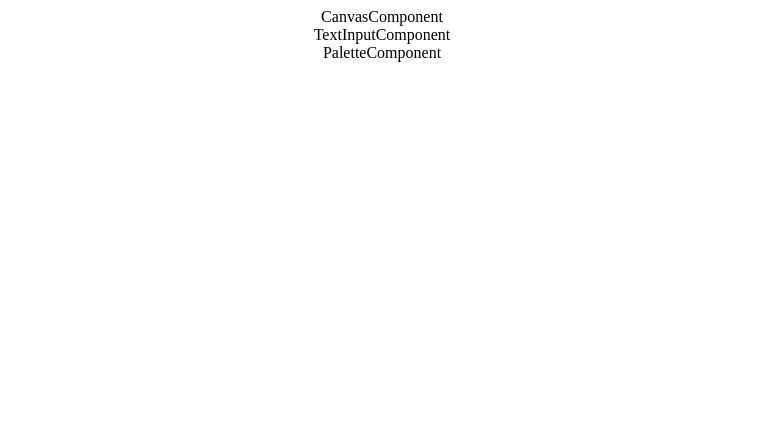
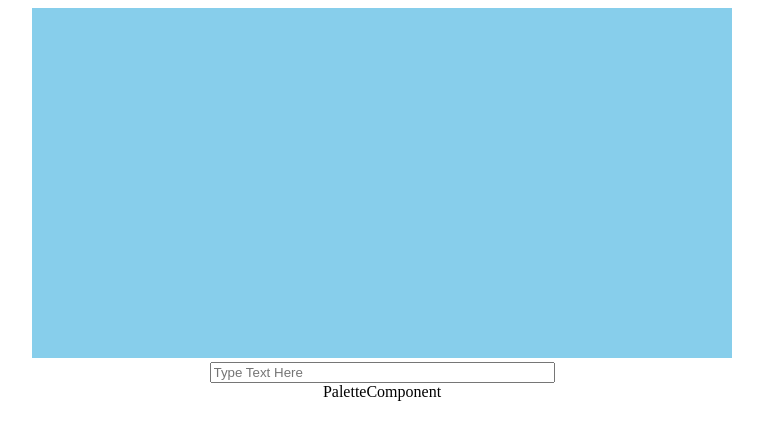
Before and after one commit to Ahnder/bannermaker-func-version, a React (Create React App) app: page / in a window 1280 px wide. Shown: the top 440 px of the page, without its empty margins (258-1021 px from the left). Built offline with nearby package versions, Linux system fonts and the light colour scheme.

Commit message:
canvas, input init setting

```diff
--- a/src/App.js
+++ b/src/App.js
@@ -9,7 +9,9 @@ function App() {
   return (
     <div className="App">
       <CanvasComponent />
+      <br />
       <TextInputComponent />
+      <br />
       <PaletteComponent />
     </div>
   );
--- a/src/components/CanvasComponent.js
+++ b/src/components/CanvasComponent.js
@@ -2,9 +2,13 @@ import React from 'react';
 
 const CanvasComponent = () => {
   return (
-    <div>
-      <span>CanvasComponent</span>
-    </div>
+    <canvas
+      width="700"
+      height="350"
+      style={{
+        background: 'skyblue',
+      }}
+    />
   );
 };
 
--- a/src/components/TextInputComponent.js
+++ b/src/components/TextInputComponent.js
@@ -2,9 +2,12 @@ import React from 'react';
 
 const TextInputComponent = () => {
   return (
-    <div>
-      <span>TextInputComponent</span>
-    </div>
+    <input
+      className="textInput"
+      type="text"
+      size="40"
+      placeholder="Type Text Here"
+    />
   );
 };
 
```
